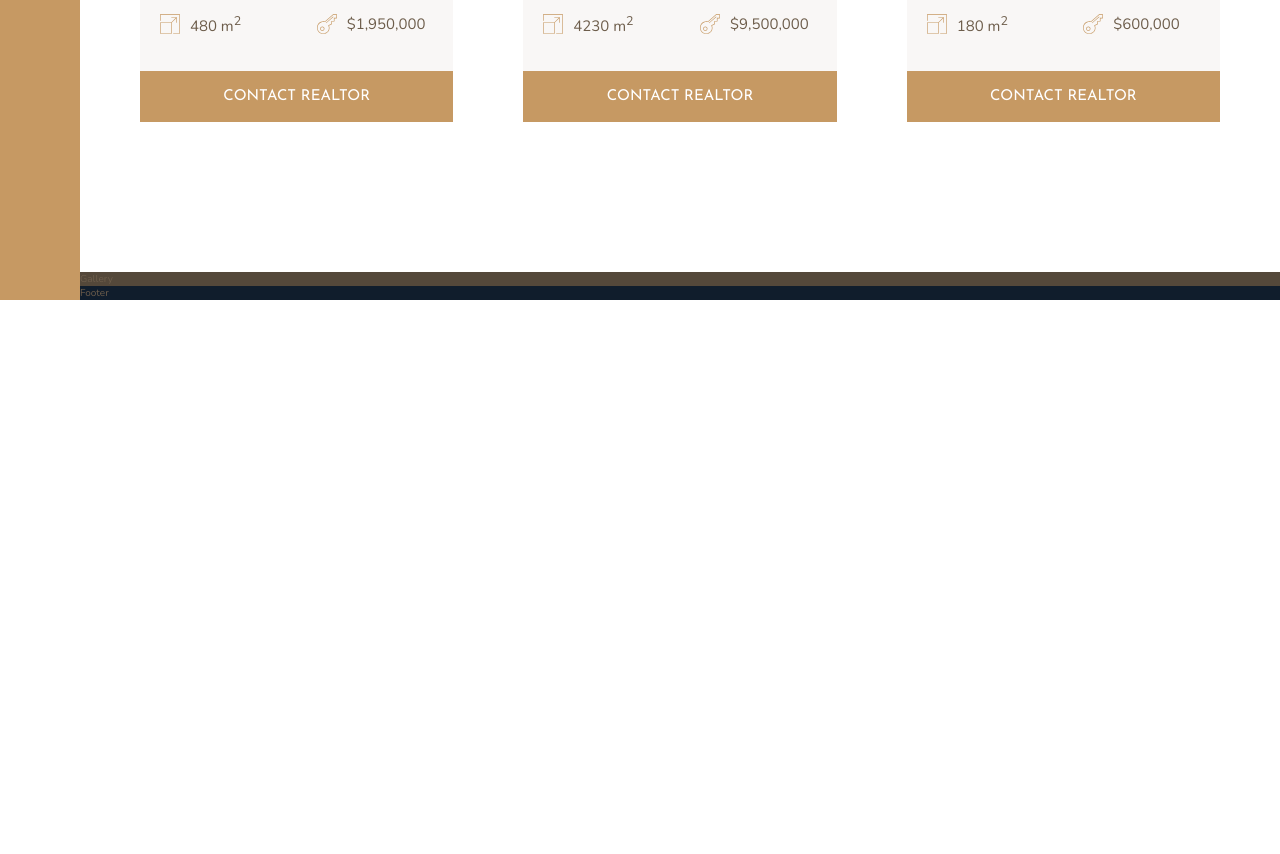
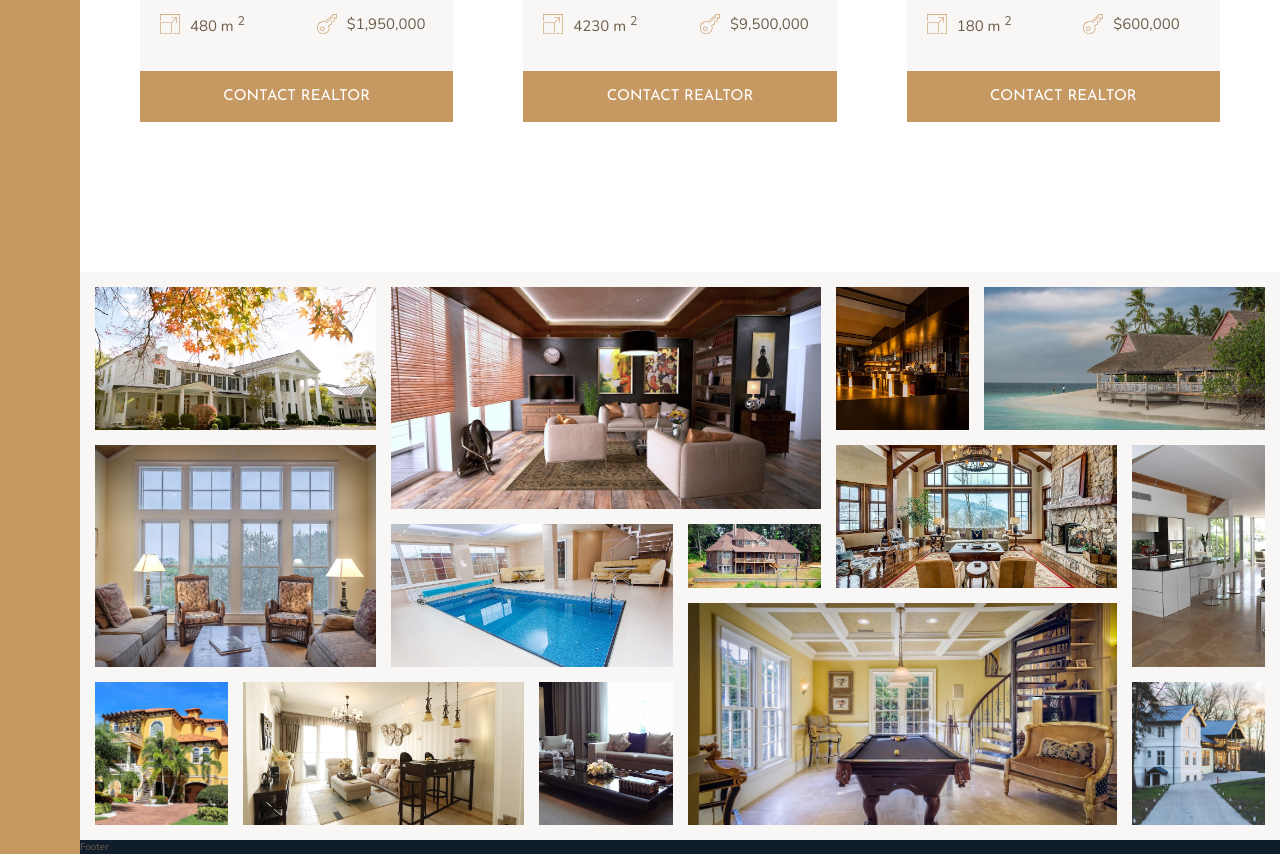
Before and after one commit to andrucz/css-grid-layout, a website: page index.html in a window 1280 px wide. Shown: the part 2730-3584 px from the top of the page. Before the commit the page ends 3030 px from the top, so only its background shows below. Drawn offline with nearby package versions, Linux system fonts and the light colour scheme; files that its build step writes are made by us from their sources.

Commit message:
image gallery

```diff
--- a/index.html
+++ b/index.html
@@ -85,7 +85,8 @@
     <h3 class="heading-3 mb-sm">Happy Customers</h3>
     <h2 class="heading-2 heading-2--dark mb-md">&ldquo;The best decision of our lives&rdquo;</h2>
     <p class="story__text">
-      Lorem, ipsum dolor sit amet consectetur adipisicing elit. Tenetur distinctio necessitatibus pariatur voluptatibus. Quidem consequatur harum volupta!
+      Lorem, ipsum dolor sit amet consectetur adipisicing elit. Tenetur distinctio necessitatibus pariatur voluptatibus. Quidem
+      consequatur harum volupta!
     </p>
     <button class="btn">Find your own home</button>
   </div>
@@ -116,7 +117,9 @@
         <svg>
           <use xlink:href="img/sprite.svg#icon-expand"></use>
         </svg>
-        <p>325 m<sup>2</sup></p>
+        <p>325 m
+          <sup>2</sup>
+        </p>
       </div>
 
       <div class="home__price">
@@ -154,7 +157,9 @@
         <svg>
           <use xlink:href="img/sprite.svg#icon-expand"></use>
         </svg>
-        <p>450 m<sup>2</sup></p>
+        <p>450 m
+          <sup>2</sup>
+        </p>
       </div>
 
       <div class="home__price">
@@ -192,7 +197,9 @@
         <svg>
           <use xlink:href="img/sprite.svg#icon-expand"></use>
         </svg>
-        <p>250 m<sup>2</sup></p>
+        <p>250 m
+          <sup>2</sup>
+        </p>
       </div>
 
       <div class="home__price">
@@ -230,7 +237,9 @@
         <svg>
           <use xlink:href="img/sprite.svg#icon-expand"></use>
         </svg>
-        <p>480 m<sup>2</sup></p>
+        <p>480 m
+          <sup>2</sup>
+        </p>
       </div>
 
       <div class="home__price">
@@ -268,7 +277,9 @@
         <svg>
           <use xlink:href="img/sprite.svg#icon-expand"></use>
         </svg>
-        <p>4230 m<sup>2</sup></p>
+        <p>4230 m
+          <sup>2</sup>
+        </p>
       </div>
 
       <div class="home__price">
@@ -306,7 +317,9 @@
         <svg>
           <use xlink:href="img/sprite.svg#icon-expand"></use>
         </svg>
-        <p>180 m<sup>2</sup></p>
+        <p>180 m
+          <sup>2</sup>
+        </p>
       </div>
 
       <div class="home__price">
@@ -321,7 +334,48 @@
   </section>
 
   <section class="gallery">
-    Gallery
+    <figure class="gallery__item gallery__item--1">
+      <img src="img/gal-1.jpeg" alt="Gallery image 1" class="gallery__img">
+    </figure>
+    <figure class="gallery__item gallery__item--2">
+      <img src="img/gal-2.jpeg" alt="Gallery image 2" class="gallery__img">
+    </figure>
+    <figure class="gallery__item gallery__item--3">
+      <img src="img/gal-3.jpeg" alt="Gallery image 3" class="gallery__img">
+    </figure>
+    <figure class="gallery__item gallery__item--4">
+      <img src="img/gal-4.jpeg" alt="Gallery image 4" class="gallery__img">
+    </figure>
+    <figure class="gallery__item gallery__item--5">
+      <img src="img/gal-5.jpeg" alt="Gallery image 5" class="gallery__img">
+    </figure>
+    <figure class="gallery__item gallery__item--6">
+      <img src="img/gal-6.jpeg" alt="Gallery image 6" class="gallery__img">
+    </figure>
+    <figure class="gallery__item gallery__item--7">
+      <img src="img/gal-7.jpeg" alt="Gallery image 7" class="gallery__img">
+    </figure>
+    <figure class="gallery__item gallery__item--8">
+      <img src="img/gal-8.jpeg" alt="Gallery image 8" class="gallery__img">
+    </figure>
+    <figure class="gallery__item gallery__item--9">
+      <img src="img/gal-9.jpeg" alt="Gallery image 9" class="gallery__img">
+    </figure>
+    <figure class="gallery__item gallery__item--10">
+      <img src="img/gal-10.jpeg" alt="Gallery image 10" class="gallery__img">
+    </figure>
+    <figure class="gallery__item gallery__item--11">
+      <img src="img/gal-11.jpeg" alt="Gallery image 11" class="gallery__img">
+    </figure>
+    <figure class="gallery__item gallery__item--12">
+      <img src="img/gal-12.jpeg" alt="Gallery image 12" class="gallery__img">
+    </figure>
+    <figure class="gallery__item gallery__item--13">
+      <img src="img/gal-13.jpeg" alt="Gallery image 13" class="gallery__img">
+    </figure>
+    <figure class="gallery__item gallery__item--14">
+      <img src="img/gal-14.jpeg" alt="Gallery image 14" class="gallery__img">
+    </figure>
   </section>
 
   <footer class="footer">
--- a/sass/_gallery.scss
+++ b/sass/_gallery.scss
@@ -1,4 +1,88 @@
 .gallery {
-  background-color: $color-grey-dark-1;
+  background-color: $color-grey-light-1;
   grid-column: full-start / full-end;
+  display: grid;
+  grid-template-columns: repeat(8, 1fr);
+  grid-template-rows: repeat(7, 5vw);
+  grid-gap: 1.5rem;
+  padding: 1.5rem;
+
+  &__item {
+    &--1 {
+      grid-row: 1 / span 2;
+      grid-column: 1 / span 2;
+    }
+
+    &--2 {
+      grid-row: 1 / span 3;
+      grid-column: 3 / span 3;
+    }
+
+    &--3 {
+      grid-row: 1 / span 2;
+      grid-column: 6 / span 1;
+    }
+
+    &--4 {
+      grid-row: 1 / span 2;
+      grid-column: 7 / span 2;
+    }
+
+    &--5 {
+      grid-row: 3 / span 3;
+      grid-column: 1 / span 2;
+    }
+
+    &--6 {
+      grid-row: 4 / span 2;
+      grid-column: 3 / span 2;
+    }
+
+    &--7 {
+      grid-row: 4 / span 1;
+      grid-column: 5 / span 1;
+    }
+
+    &--8 {
+      grid-row: 3 / span 2;
+      grid-column: 6 / span 2;
+    }
+
+    &--9 {
+      grid-row: 3 / span 3;
+      grid-column: 8 / span 1;
+    }
+
+    &--10 {
+      grid-row: 6 / span 2;
+      grid-column: 1 / span 1;
+    }
+
+    &--11 {
+      grid-row: 6 / span 2;
+      grid-column: 2 / span 2;
+    }
+
+    &--12 {
+      grid-row: 6 / span 2;
+      grid-column: 4 / span 1;
+    }
+
+    &--13 {
+      grid-row: 5 / span 3;
+      grid-column: 5 / span 3;
+    }
+
+    &--14 {
+      grid-row: 6 / span 2;
+      grid-column: 8 / span 1;
+    }
+  }
+
+  &__img {
+    height: 100%;
+    width: 100%;
+    object-fit: cover;
+    display: block;
+  }
 }
```
